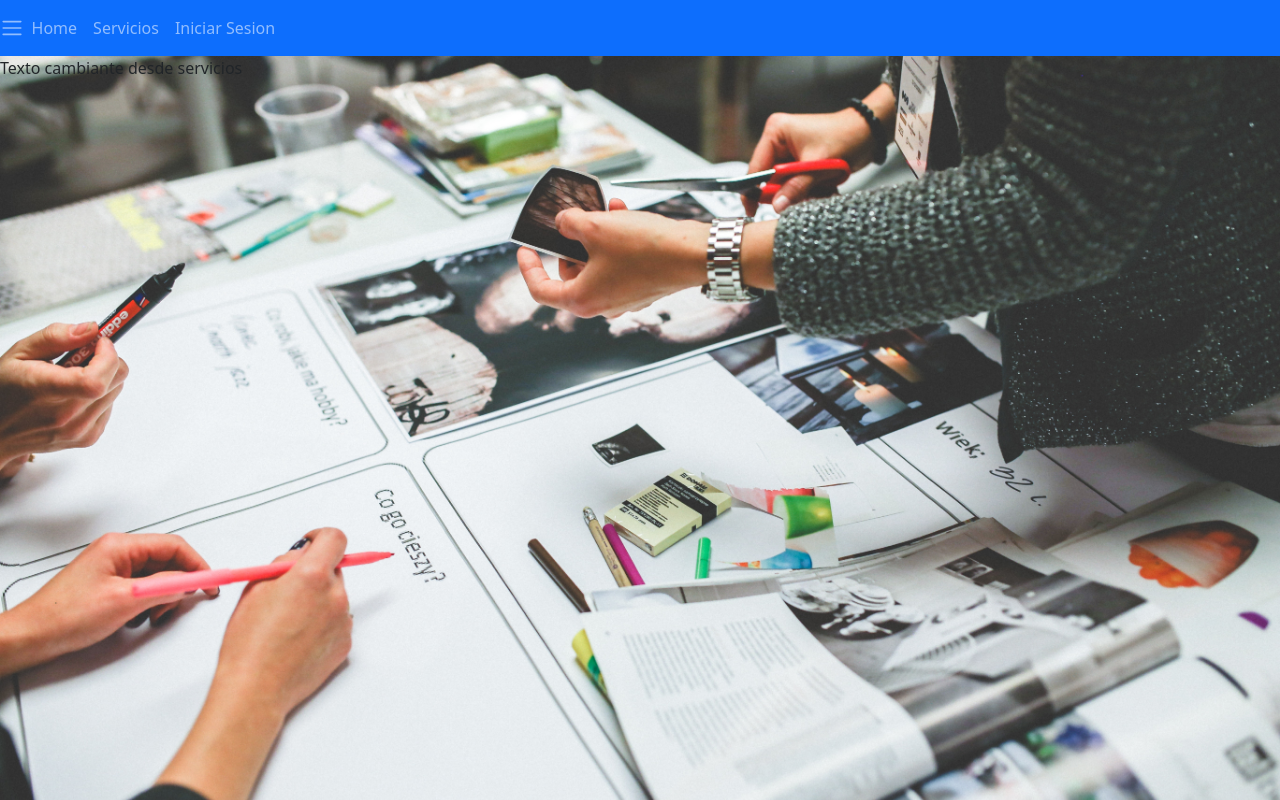
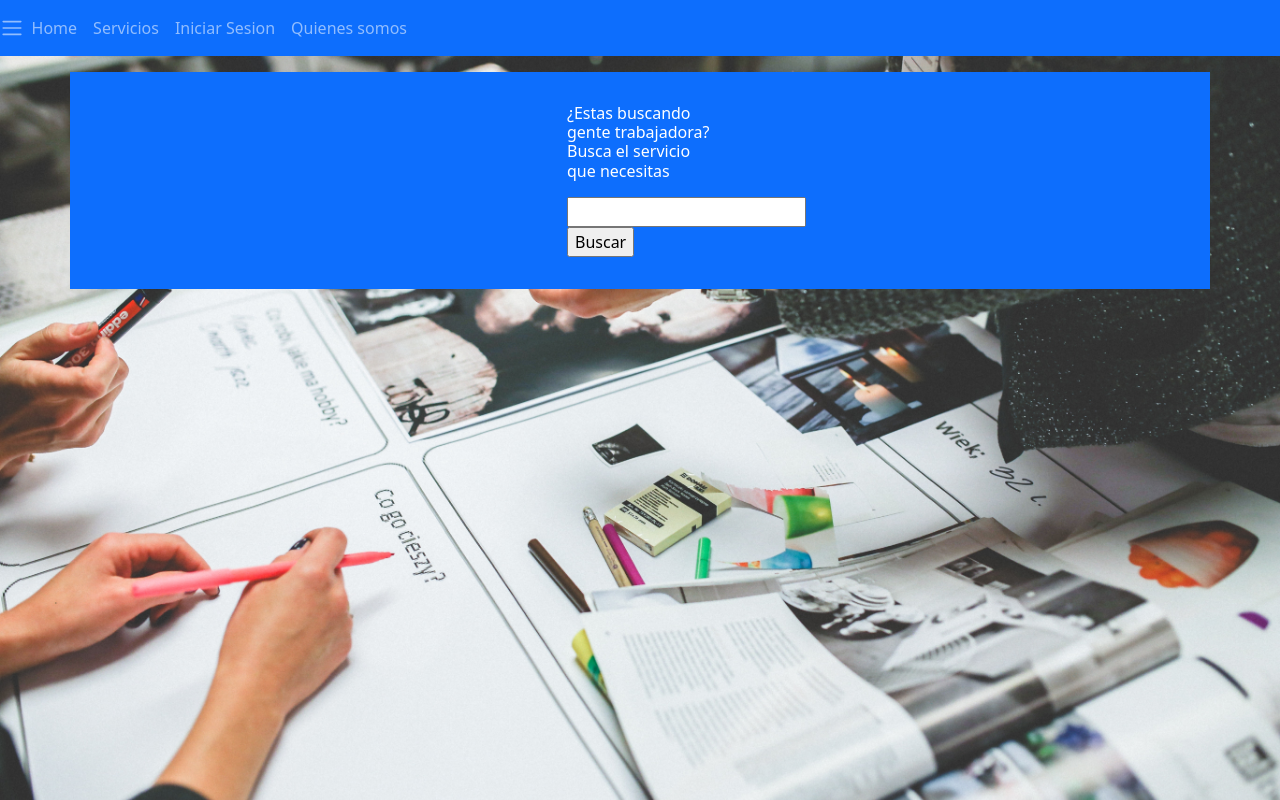
Before and after one commit to facuimfeld/Informatorio-Proyecto, a Django app: page /servicios/ in a window 1280 px wide. Run offline with Django 3.2, Linux system fonts and the light colour scheme; parts of the project's set-up code (start-up, migrations or seed data) failed here and were passed over; some libraries are stand-ins or nearby versions.

Commit message:
Cambios en template y creacion de quienes somos

```diff
--- a/Proyecto_Final/Proyecto_Final/templates/base.html
+++ b/Proyecto_Final/Proyecto_Final/templates/base.html
@@ -33,6 +33,9 @@
                 <li class="nav-item">
                     <a class="nav-link" href="{% url 'iniciarsesion' %}">Iniciar Sesion</a>
                 </li>
+                <li class="nav-item">
+                    <a class="nav-link" href="{% url 'quienes_somos' %}">Quienes somos </a>
+                </li>
 
             </div>
         </div>
--- a/Proyecto_Final/Proyecto_Final/templates/index.html
+++ b/Proyecto_Final/Proyecto_Final/templates/index.html
@@ -33,7 +33,9 @@
                 <li class="nav-item">
                     <a class="nav-link" href="{% url 'iniciarsesion' %}">Iniciar Sesion</a>
                 </li>
-
+                <li class="nav-item">
+                    <a class="nav-link" href="{% url 'quienes_somos' %}">Quienes somos </a>
+                </li>
             </div>
         </div>
     </nav>
--- a/Proyecto_Final/Proyecto_Final/templates/servicios.html
+++ b/Proyecto_Final/Proyecto_Final/templates/servicios.html
@@ -1 +1,26 @@
-{% extends "base.html" %} {% block title %} Servicios {% endblock %}{% block content %} Texto cambiante desde servicios {% endblock %}
+{% extends "base.html" %} {% block title %} Servicios {% endblock %}{% block content %}
+
+<div class="container-sm p-3 my-3 bg-primary text-white">
+
+    <div class="d-flex justify-content-center align-items-center container ">
+
+        <div class="row ">
+                <html>
+                <head>
+                <body>
+                    <div class="form-group" style="width:170px;">
+                        <p><h6>¿Estas buscando gente trabajadora? Busca el servicio que necesitas<a href="{% url 'servicios' %}"style="color:#FFFFFF;" ></h6></a></p>
+                    <form action="/buscar/"method="GET">
+                        <input type="text" name="bus">
+                        <input type="submit" value="Buscar">
+                    </form>
+                    </div>
+                </head>
+                </body>
+                </html>
+            </div>
+        </div>
+    </div>
+</div>
+
+{% endblock %}
--- a/Proyecto_Final/Proyecto_Final/urls.py
+++ b/Proyecto_Final/Proyecto_Final/urls.py
@@ -18,12 +18,15 @@ from django.urls import path
 from django.conf import settings
 from django.conf.urls.static import static
 from proyecto_web_servicios import views
+
 urlpatterns = [
     path('admin/', admin.site.urls),
     path('',views.home,name="home"),
     path('servicios/',views.servicios,name="servicios"),
     path('registro/',views.registro,name="registro"),
     path('iniciarsesion/',views.iniciar_sesion,name="iniciarsesion"),
+    path('quienes_somos/',views.quienes_somos,name="quienes_somos"),
+    path('buscar/',views.buscar,name="buscar"),
 ]
 
 if settings.DEBUG:
--- a/Proyecto_Final/proyecto_web_servicios/views.py
+++ b/Proyecto_Final/proyecto_web_servicios/views.py
@@ -1,4 +1,6 @@
-from django.shortcuts import render, HttpResponse
+from django.shortcuts import render
+from django.http import HttpResponse
+from proyecto_web_servicios.models import Registro_servicios
 
 # Create your views here.
 def home(request):
@@ -7,8 +9,22 @@ def home(request):
 def servicios(request):
     return render(request,"servicios.html")
 
+def buscar(request):
+    if request.GET["bus"]:
+        mensaje="Estas buscando: %r" %request.GET["bus"]
+        busqueda=request.GET["bus"]
+
+        buscar=Registro_servicios.objects.filter(servicio__icontains=busqueda)
+        return render(request,"resultado_busqueda.html", {"Servicio":buscar,"query":busqueda})
+    else:
+        mensaje="No hay ese tipo de servicio"
+    return HttpResponse(mensaje)
+
 def registro(request):
     return render(request,"registro.html")
 
 def iniciar_sesion(request):
     return render(request,"iniciar_sesion.html")
+
+def quienes_somos(request):
+    return render(request,"quienes_somos.html")
```
Also changed, not shown: Proyecto_Final/Proyecto_Final/templates/quienes_somos.html (added, +18 -0 lines), Proyecto_Final/Proyecto_Final/templates/resultado_busqueda.html (added, +23 -0 lines), Proyecto_Final/proyecto_web_servicios/admin.py (+5 -3 lines), Proyecto_Final/proyecto_web_servicios/models.py (+8 -2 lines), Proyecto_Final/db.sqlite3.
